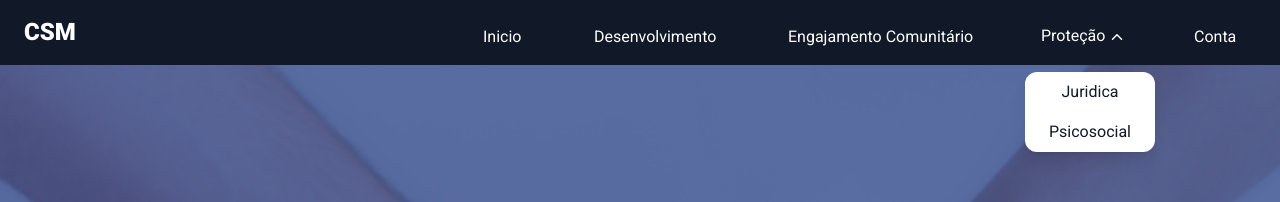
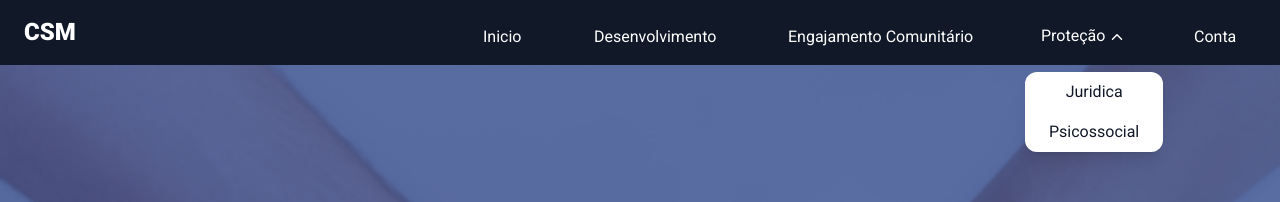
Before and after one commit to Awi-24/CSM_Front-End, a React (Vite) app in the folder front/: page /psicossocial in a window 1280 px wide. Both pictures are taken after a click on the button "Proteção". Shown: the top 202 px of the page. Built offline with nearby package versions, Linux system fonts and the light colour scheme.

Commit message:
Fix: Navbar grammar error

```diff
--- a/front/src/components/Navbar.tsx
+++ b/front/src/components/Navbar.tsx
@@ -44,7 +44,7 @@ function Navbar() {
                   <Link to="/juridico" className="block px-6 py-2 hover:bg-blue-300 rounded-t-xl rounded-b-none">Juridica</Link>
                 </li>
                 <li>
-                  <Link to="/psicossocial" className="block px-6 py-2 hover:bg-blue-300 rounded-b-xl">Psicosocial</Link>
+                  <Link to="/psicossocial" className="block px-6 py-2 hover:bg-blue-300 rounded-b-xl">Psicossocial</Link>
                 </li>
               </ul>
             )}
```
